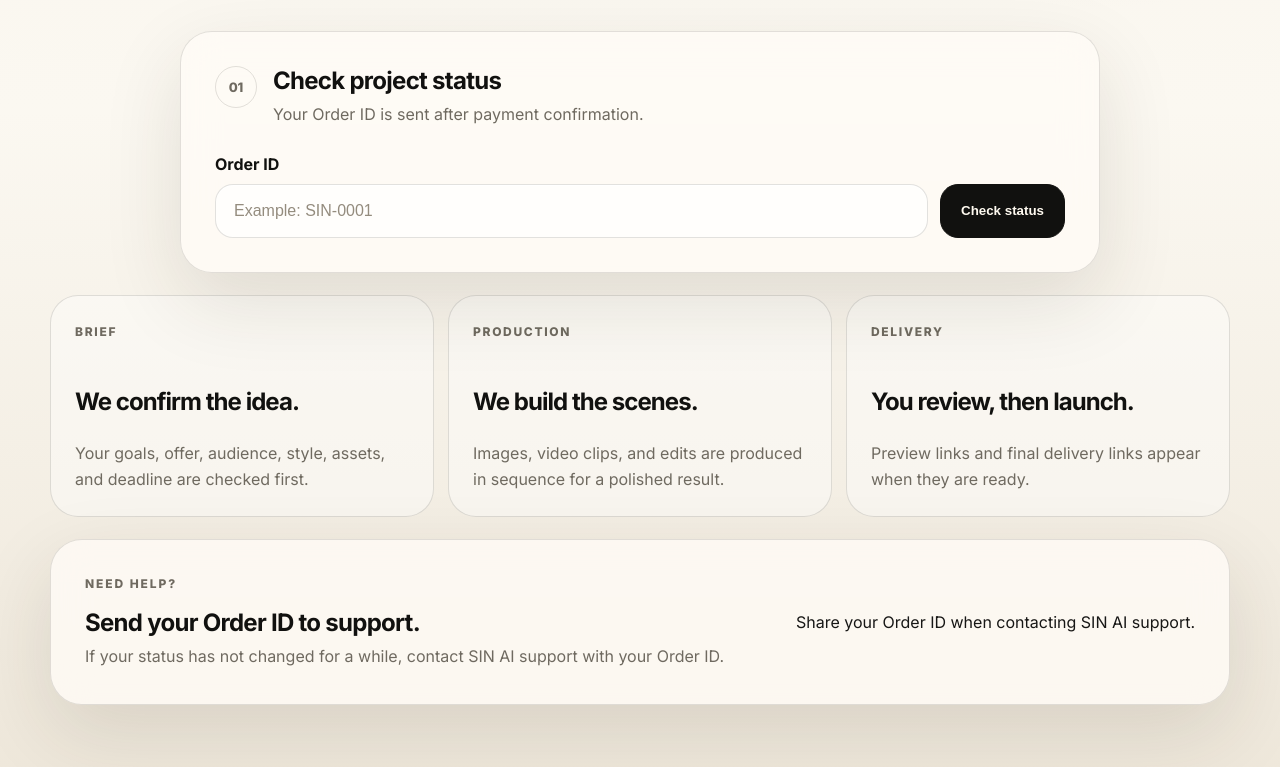
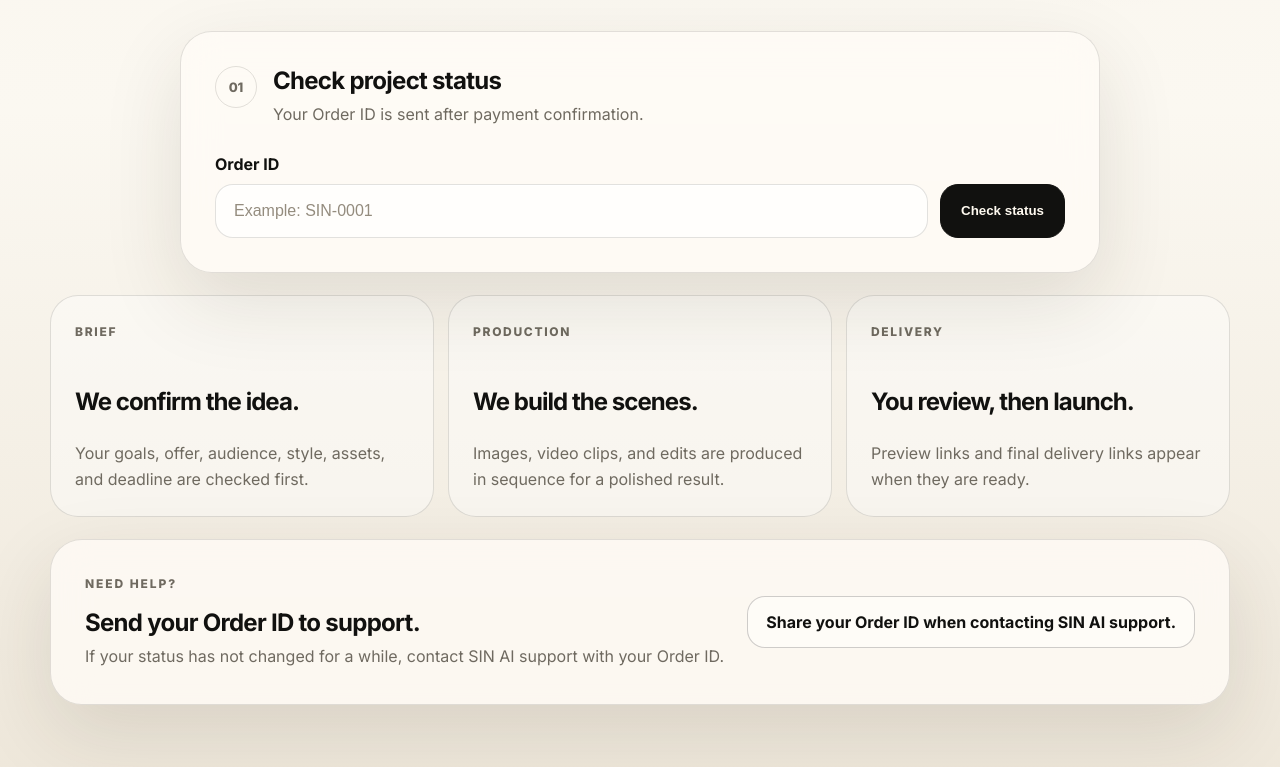
Before and after one commit to zephwambisha-dot/sin-ai-client-tracker, a plain HTML site: page index.html in a window 1280 px wide. Shown: the part 629-1396 px from the top of the page. Drawn offline with Linux system fonts and the light colour scheme.

Commit message:
Update styles.css

```diff
--- a/styles.css
+++ b/styles.css
@@ -197,6 +197,17 @@ button, .whatsapp {
   transition: transform .18s ease, box-shadow .18s ease, background .18s ease;
 }
 button:hover, .whatsapp:hover { transform: translateY(-1px); box-shadow: 0 14px 36px rgba(17,17,15,.18); }
+.support-note {
+  display: inline-flex;
+  align-items: center;
+  justify-content: center;
+  border: 1px solid var(--line-strong);
+  border-radius: 18px;
+  color: var(--ink);
+  padding: 15px 18px;
+  font-weight: 700;
+  background: rgba(255,255,255,.42);
+}
 .hidden { display: none; }
 
 .result-card { max-width: 920px; margin-left: auto; margin-right: auto; }
```
